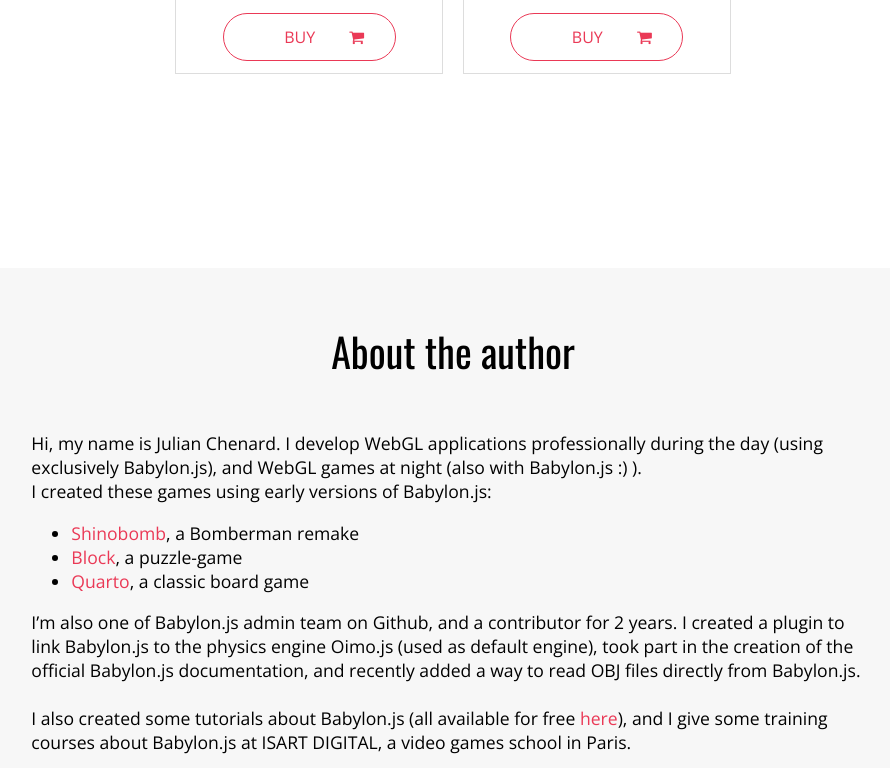
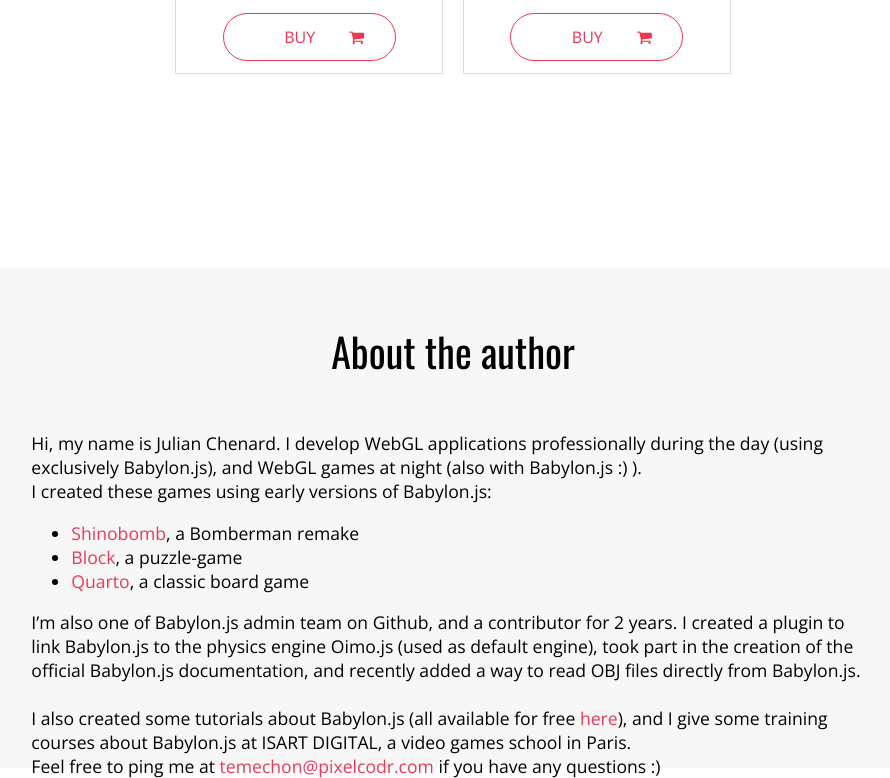
Before and after one commit to Temechon/Learning-Babylonjs, a website: page index.html in a window 1280 px wide. Shown: the part 3332-4110 px from the top of the page, without its empty margins (187-1077 px from the left). Drawn offline with nearby package versions, Linux system fonts and the light colour scheme.

Commit message:
Email added

```diff
--- a/index.html
+++ b/index.html
@@ -325,6 +325,7 @@
             Babylon.js.<br/><br/>
             I also created some tutorials about Babylon.js (all available for free <a target="_blank" href="http://www.pixelcodr.com">here</a>),
             and I give some training courses about Babylon.js at ISART DIGITAL, a video games school in Paris.<br/>
+            Feel free to ping me at <a href="mailto:temechon@pixelcodr.com">temechon@pixelcodr.com</a> if you have any questions :)
         </div>
     </div>
 </section>
```
